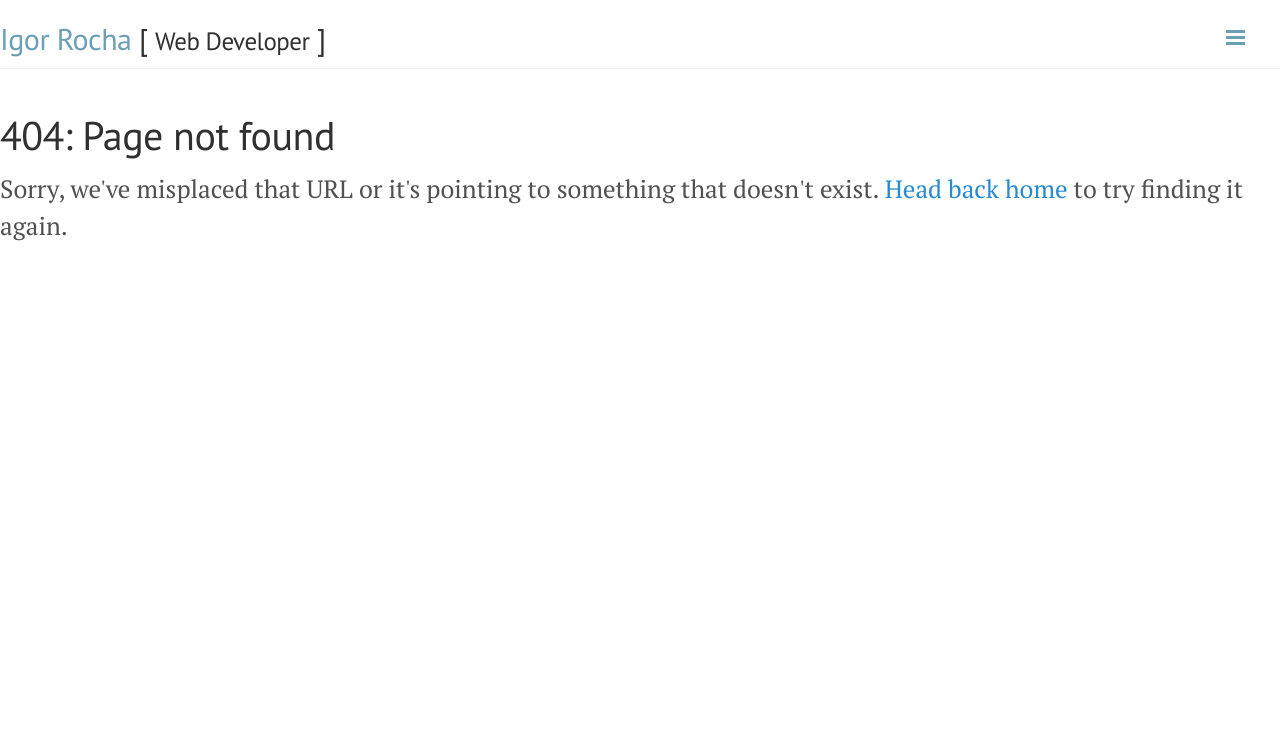
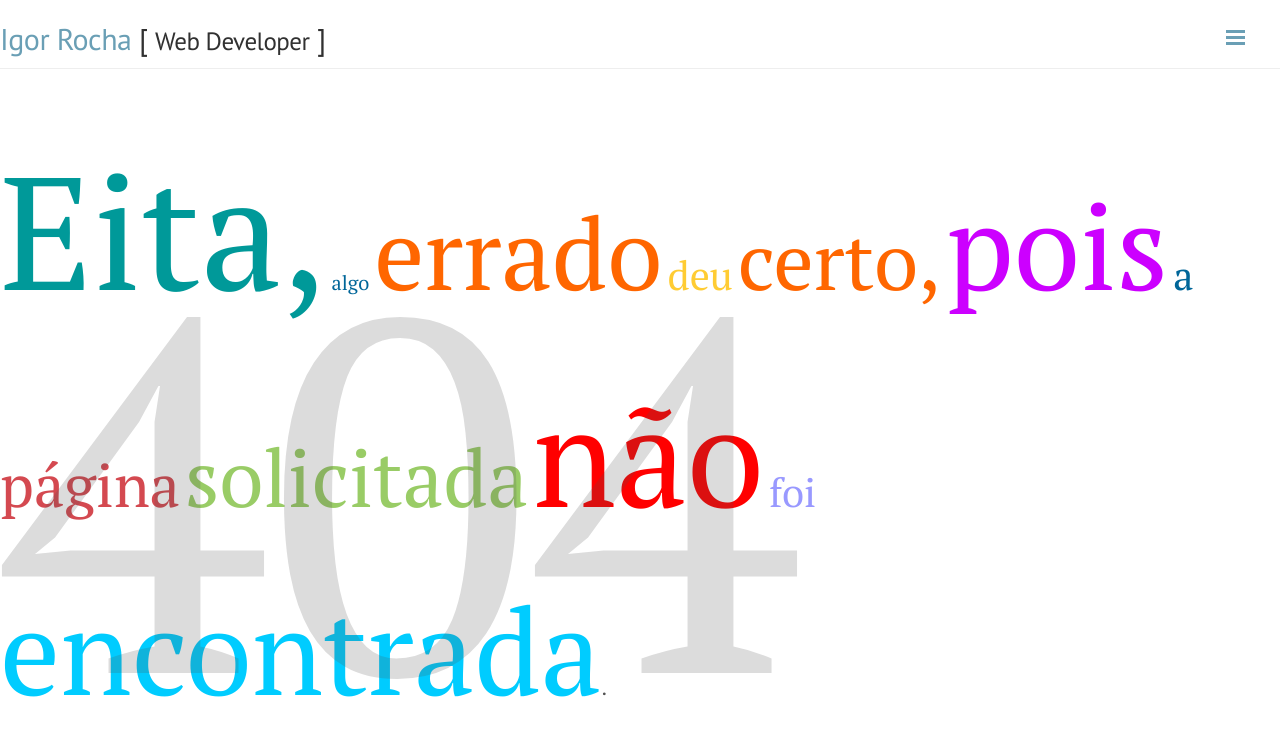
Before and after one commit to igortice/igortice.github.io, a Jekyll site: the page built from src/404.html, in a window 1280 px wide. Shown: the top 736 px of the page. Built offline with Jekyll 4.4.1, drawn with Linux system fonts in a browser that asks for light colours; Markdown is read by kramdown in place of the engine named in the settings.

Commit message:
page not found ok

```diff
--- a/package.json
+++ b/package.json
@@ -28,12 +28,14 @@
     "gulp-sass": "^1.0.0",
     "gulp-shell": "^0.2.9",
     "gulp-size": "^1.1.0",
+    "gulp-sym": "0.0.14",
     "gulp-uglify": "^1.0.1",
     "gulp-uncss": "^0.5.0",
     "gulp-useref": "^1.0.2",
     "gulp-util": "^3.0.5",
     "jshint-stylish": "^1.0.0",
-    "merge-stream": "^0.1.6"
+    "merge-stream": "^0.1.6",
+    "path": "^0.11.14"
   },
   "engines": {
     "node": ">0.10.0"
--- a/src/404.html
+++ b/src/404.html
@@ -1,9 +1,24 @@
 ---
 layout: application
-title: "404: Page not found"
+title: "404: Página não encotrada"
 ---
 
 <div class="page">
-  <h1 class="page-title">404: Page not found</h1>
-  <p class="lead">Sorry, we've misplaced that URL or it's pointing to something that doesn't exist. <a href="/">Head back home</a> to try finding it again.</p>
+  <div class="row text-justify">
+    <span style="  position: absolute;font-size: 25rem;margin: 0 auto;opacity: 0.2;"
+          class="subheader">404</span>
+    <span style="font-size: 8rem" class="cp">Eita,</span>
+    <span style="font-size: 1rem" class="kc"> algo</span>
+    <span style="font-size: 5rem" class="mf"> errado</span>
+    <span style="font-size: 2rem" class="ss"> deu</span>
+    <span style="font-size: 4rem" class="il"> certo,</span>
+    <span style="font-size: 6rem" class="nf"> pois</span>
+    <span style="font-size: 2rem" class="kp"> a</span>
+    <span style="font-size: 3rem" class="s"> página</span>
+    <span style="font-size: 4rem" class="gt"> solicitada</span>
+    <span style="font-size: 7rem" class="gr"> não</span>
+    <span style="font-size: 2rem" class="nd"> foi</span>
+    <span style="font-size: 6rem" class="nn"> encontrada</span>.
+  </div>
+
 </div>
--- a/src/assets/javascript/angular-gravatar.js
+++ b/src/assets/javascript/angular-gravatar.js
@@ -1 +1 @@
-/Users/igortice/Desenvolvimento/Projetos/Web/igortice.github.io/src/_bower_components/angular-gravatar/build/angular-gravatar.js
+/home/igor/Desenvolvimento/Projetos/Web/igortice.github.io/src/_bower_components/angular-gravatar/build/angular-gravatar.js
--- a/src/assets/javascript/angular.js
+++ b/src/assets/javascript/angular.js
@@ -1 +1 @@
-/Users/igortice/Desenvolvimento/Projetos/Web/igortice.github.io/src/_bower_components/angular/angular.js
+/home/igor/Desenvolvimento/Projetos/Web/igortice.github.io/src/_bower_components/angular/angular.js
--- a/src/assets/javascript/foundation.js
+++ b/src/assets/javascript/foundation.js
@@ -1 +1 @@
-/Users/igortice/Desenvolvimento/Projetos/Web/igortice.github.io/src/_bower_components/foundation/js/foundation.js
+/home/igor/Desenvolvimento/Projetos/Web/igortice.github.io/src/_bower_components/foundation/js/foundation.js
--- a/src/assets/javascript/jquery.animsition.js
+++ b/src/assets/javascript/jquery.animsition.js
@@ -1 +1 @@
-/Users/igortice/Desenvolvimento/Projetos/Web/igortice.github.io/src/_bower_components/animsition/dist/js/jquery.animsition.js
+/home/igor/Desenvolvimento/Projetos/Web/igortice.github.io/src/_bower_components/animsition/dist/js/jquery.animsition.js
--- a/src/assets/javascript/jquery.js
+++ b/src/assets/javascript/jquery.js
@@ -1 +1 @@
-/Users/igortice/Desenvolvimento/Projetos/Web/igortice.github.io/src/_bower_components/jquery/dist/jquery.js
+/home/igor/Desenvolvimento/Projetos/Web/igortice.github.io/src/_bower_components/jquery/dist/jquery.js
--- a/src/assets/javascript/modernizr.js
+++ b/src/assets/javascript/modernizr.js
@@ -1 +1 @@
-/Users/igortice/Desenvolvimento/Projetos/Web/igortice.github.io/src/_bower_components/modernizr/modernizr.js
+/home/igor/Desenvolvimento/Projetos/Web/igortice.github.io/src/_bower_components/modernizr/modernizr.js
--- a/src/assets/stylesheets/animsition.css
+++ b/src/assets/stylesheets/animsition.css
@@ -1 +1 @@
-/Users/igortice/Desenvolvimento/Projetos/Web/igortice.github.io/src/_bower_components/animsition/dist/css/animsition.css
+/home/igor/Desenvolvimento/Projetos/Web/igortice.github.io/src/_bower_components/animsition/dist/css/animsition.css
--- a/src/assets/stylesheets/font-awesome.css
+++ b/src/assets/stylesheets/font-awesome.css
@@ -1 +1 @@
-/Users/igortice/Desenvolvimento/Projetos/Web/igortice.github.io/src/_bower_components/font-awesome/css/font-awesome.css
+/home/igor/Desenvolvimento/Projetos/Web/igortice.github.io/src/_bower_components/font-awesome/css/font-awesome.css
--- a/src/assets/stylesheets/foundation.css
+++ b/src/assets/stylesheets/foundation.css
@@ -1 +1 @@
-/Users/igortice/Desenvolvimento/Projetos/Web/igortice.github.io/src/_bower_components/foundation/css/foundation.css
+/home/igor/Desenvolvimento/Projetos/Web/igortice.github.io/src/_bower_components/foundation/css/foundation.css
--- a/src/assets/stylesheets/normalize.css
+++ b/src/assets/stylesheets/normalize.css
@@ -1 +1 @@
-/Users/igortice/Desenvolvimento/Projetos/Web/igortice.github.io/src/_bower_components/foundation/css/normalize.css
+/home/igor/Desenvolvimento/Projetos/Web/igortice.github.io/src/_bower_components/foundation/css/normalize.css
```
Also changed, not shown: src/assets/fonts/FontAwesome.otf, src/assets/fonts/fontawesome-webfont.ttf, src/assets/fonts/fontawesome-webfont.woff, src/assets/fonts/fontawesome-webfont.woff2, 2 other files.
